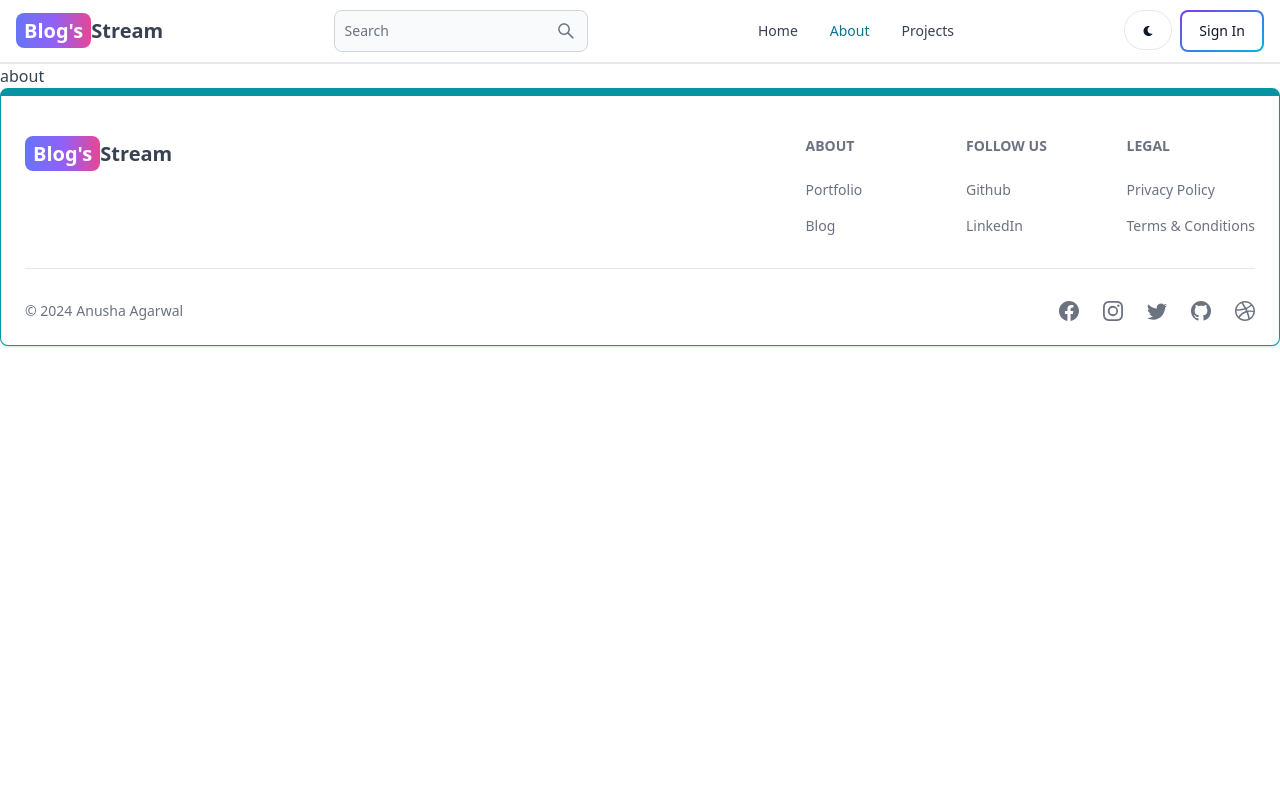
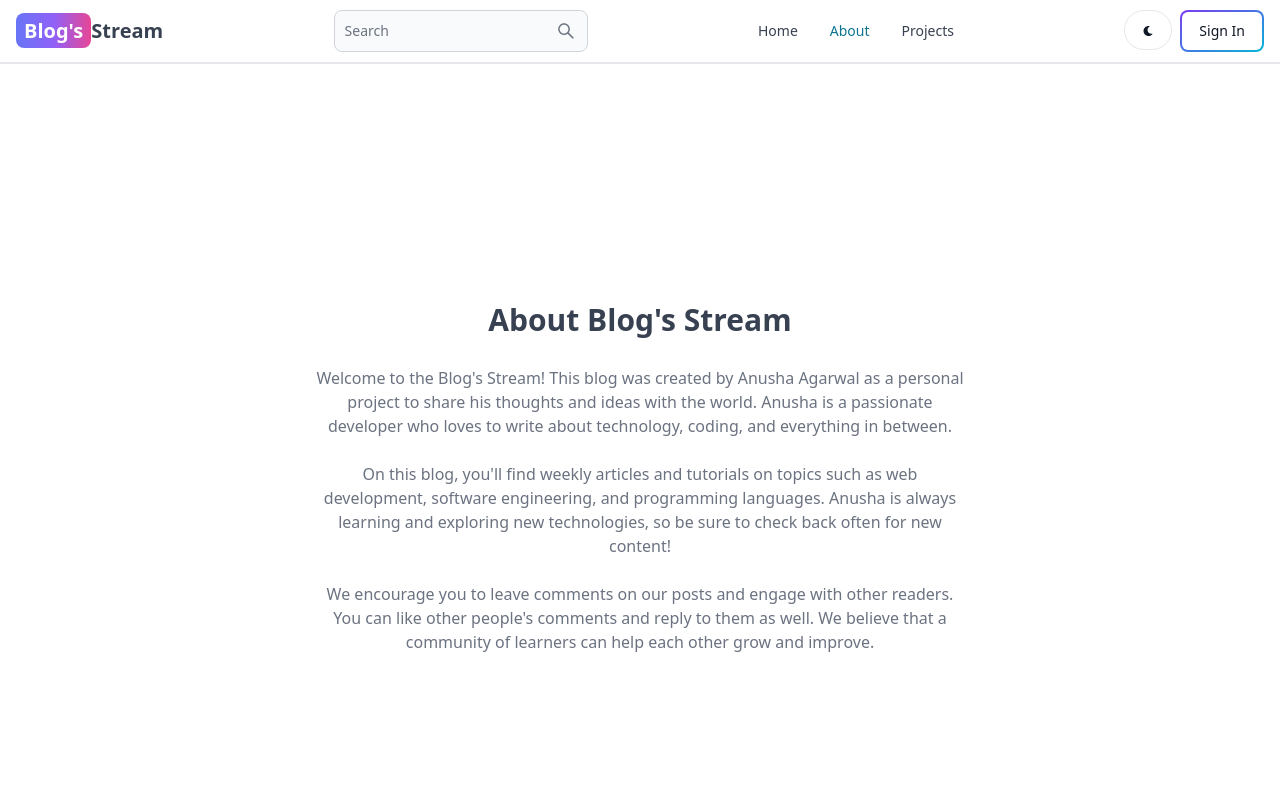
Before and after one commit to anusha7530/BlogBox-MERN_application, a React (Vite) app in the folder client/: page /about in a window 1280 px wide. Shown: the top 800 px of the page. Built offline with nearby package versions, Linux system fonts and the light colour scheme; no server answers.

Commit message:
Completed About and Projects pages

```diff
--- a/client/src/pages/About.jsx
+++ b/client/src/pages/About.jsx
@@ -1,9 +1,35 @@
-import React from 'react'
-
 export default function About() {
   return (
-    <div>
-      about
+    <div className='min-h-screen flex items-center justify-center dark:text-white'>
+      <div className='max-w-2xl mx-auto p-3 text-center'>
+        <div>
+          <h1 className='text-3xl font font-semibold text-center my-7'>
+            About Blog's Stream
+          </h1>
+          <div className='text-md text-gray-500 flex flex-col gap-6'>
+            <p>
+              Welcome to the Blog's Stream! This blog was created by Anusha Agarwal
+              as a personal project to share his thoughts and ideas with the
+              world. Anusha is a passionate developer who loves to write about
+              technology, coding, and everything in between.
+            </p>
+
+            <p>
+              On this blog, you'll find weekly articles and tutorials on topics
+              such as web development, software engineering, and programming
+              languages. Anusha is always learning and exploring new
+              technologies, so be sure to check back often for new content!
+            </p>
+
+            <p>
+              We encourage you to leave comments on our posts and engage with
+              other readers. You can like other people's comments and reply to
+              them as well. We believe that a community of learners can help
+              each other grow and improve.
+            </p>
+          </div>
+        </div>
+      </div>
     </div>
-  )
+  );
 }
--- a/client/src/pages/Projects.jsx
+++ b/client/src/pages/Projects.jsx
@@ -1,9 +1,11 @@
-import React from 'react'
+import CallToAction from '../components/CallToAction';
 
 export default function Projects() {
   return (
-    <div>
-      projects
+    <div className='min-h-screen max-w-2xl mx-auto flex justify-center items-center flex-col gap-6 p-3 dark:text-white'>
+      <h1 className='text-3xl font-semibold'>Projects</h1>
+      <p className='text-md text-gray-500'>Build fun and engaging projects involving various tech stacks.</p>
+      <CallToAction />
     </div>
   )
 }
--- a/client/src/pages/Search.jsx
+++ b/client/src/pages/Search.jsx
@@ -105,7 +105,7 @@ export default function Search() {
       <div className="p-7 border-b md:border-r md:min-h-screen border-gray-500">
         <form className="flex flex-col gap-8" onSubmit={handleSubmit}>
           <div className="flex   items-center gap-2">
-            <label className="whitespace-nowrap font-semibold">
+            <label className="whitespace-nowrap font-semibold dark:text-white">
               Search Term:
             </label>
             <TextInput
@@ -117,14 +117,14 @@ export default function Search() {
             />
           </div>
           <div className="flex items-center gap-2">
-            <label className="font-semibold">Sort:</label>
+            <label className="font-semibold dark:text-white">Sort:</label>
             <Select onChange={handleChange} value={sidebarData.sort} id="sort">
               <option value="desc">Latest</option>
               <option value="asc">Oldest</option>
             </Select>
           </div>
           <div className="flex items-center gap-2">
-            <label className="font-semibold">Category:</label>
+            <label className="font-semibold dark:text-white">Category:</label>
             <Select
               onChange={handleChange}
               value={sidebarData.category}
@@ -142,7 +142,7 @@ export default function Search() {
         </form>
       </div>
       <div className="w-full">
-        <h1 className="text-3xl font-semibold sm:border-b border-gray-500 p-3 mt-5 ">
+        <h1 className="text-3xl font-semibold sm:border-b border-gray-500 p-3 mt-5 dark:text-white">
           Posts results:
         </h1>
         <div className="p-7 flex flex-wrap gap-4">
```
